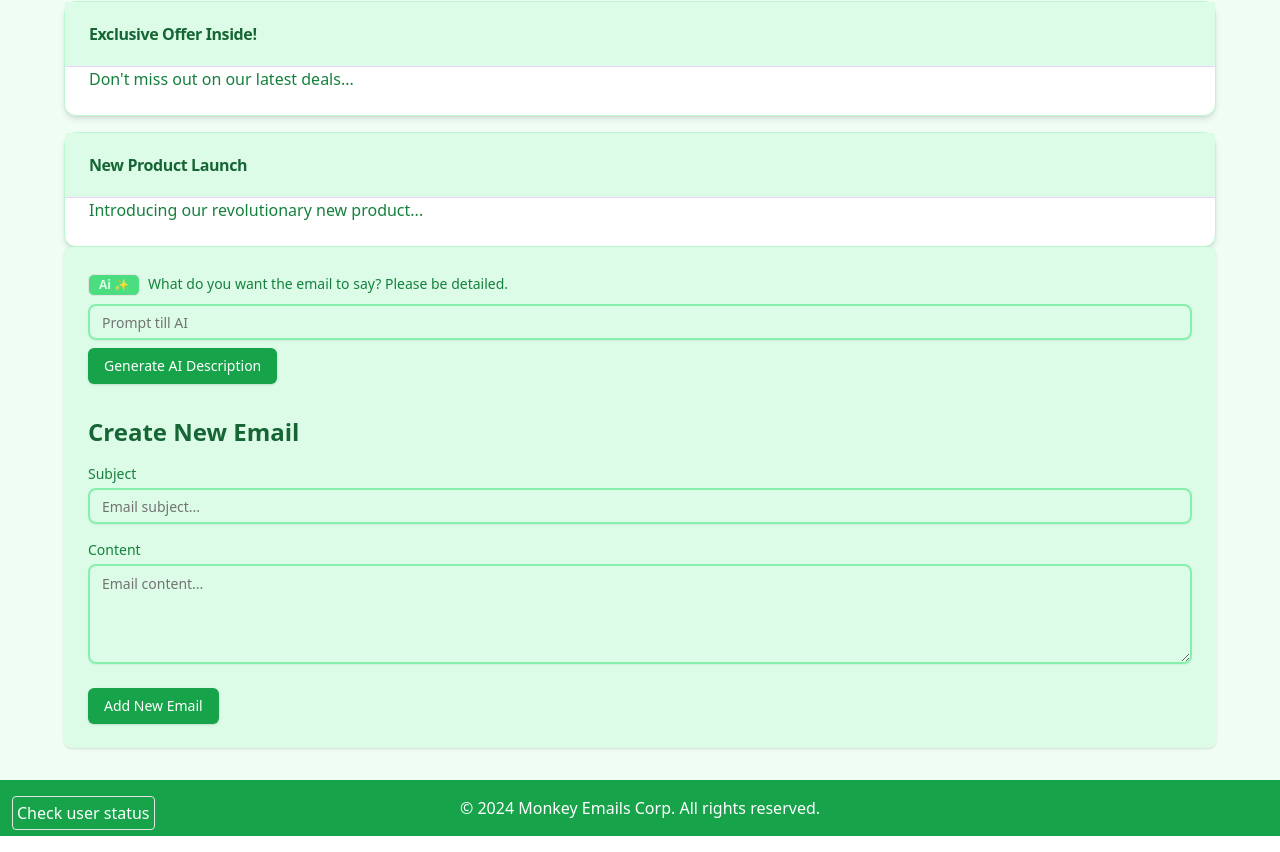
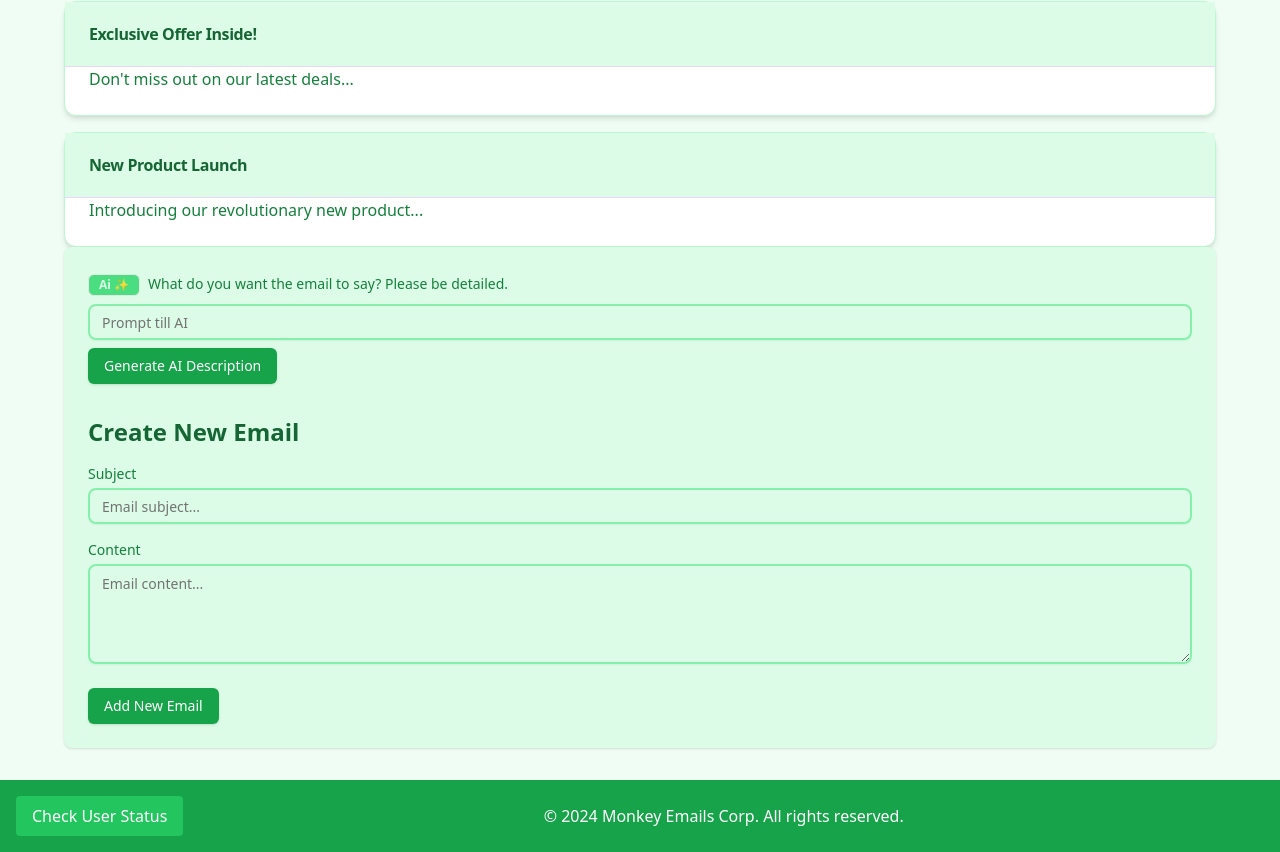
Before and after one commit to empephat/Email-Marketing-Platform, a React (Vite) app in the folder Frontend/: page /campaign-detail in a window 1280 px wide. Shown: the part 475-1327 px from the top of the page. Built offline with nearby package versions, Linux system fonts and the light colour scheme.

Commit message:
Updated design of check user status button

```diff
--- a/Frontend/src/layout/Footer.tsx
+++ b/Frontend/src/layout/Footer.tsx
@@ -4,7 +4,7 @@ function Footer() {
   const checkUser = async () => {
     try {
       const response = await fetch(`${envMode()}/auth/status`, {
-        credentials: "include", // This line adds the credentials
+        credentials: "include",
       });
       if (!response.ok) {
         throw new Error("Failed to check user credentials");
@@ -17,14 +17,18 @@ function Footer() {
   };
 
   return (
-    <footer className="relative p-4 text-center text-white bg-green-600">
-      <p>&copy; 2024 Monkey Emails Corp. All rights reserved.</p>
-      <button
-        onClick={checkUser}
-        className="absolute rounded p-1 hover:shadow-md  border top-4 left-3"
-      >
-        Check user status
-      </button>
+    <footer className="relative p-4 text-white bg-green-600 flex items-center justify-center">
+      <div>
+        <button
+          onClick={checkUser}
+          className="bg-green-500 text-white rounded px-4 py-2 hover:bg-green-700"
+        >
+          Check User Status
+        </button>
+      </div>
+      <p className="mx-auto">
+        &copy; 2024 Monkey Emails Corp. All rights reserved.
+      </p>
     </footer>
   );
 }
```
